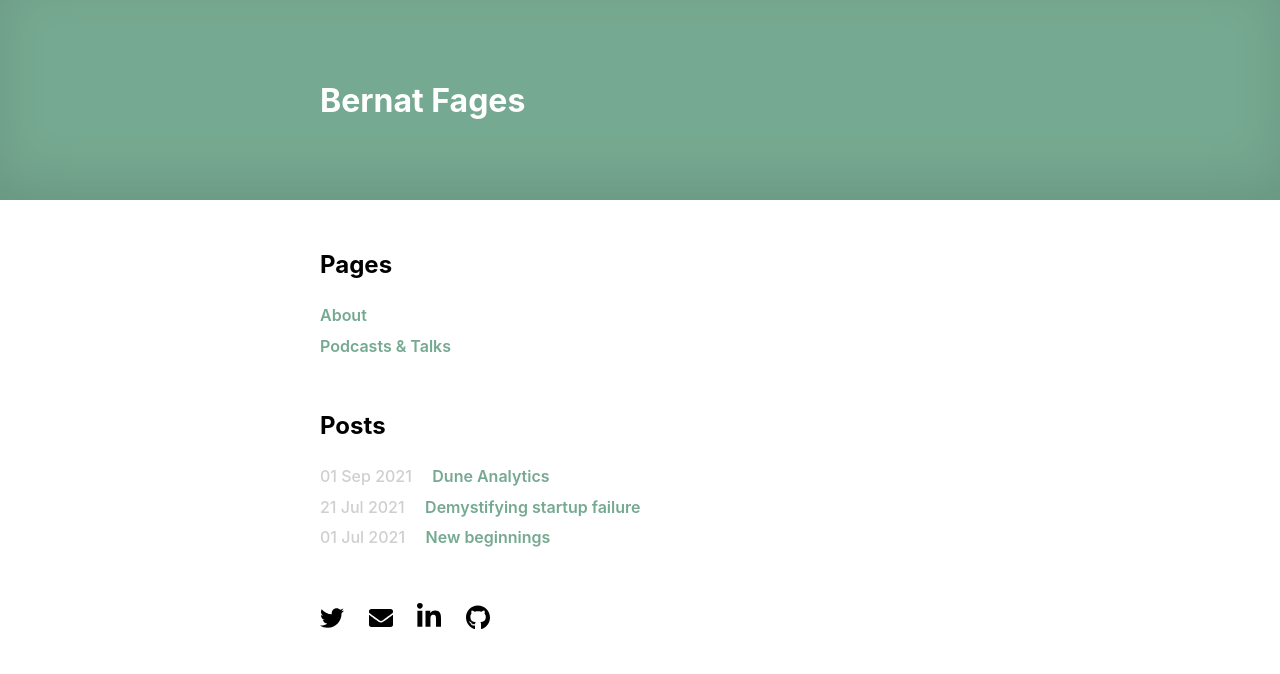
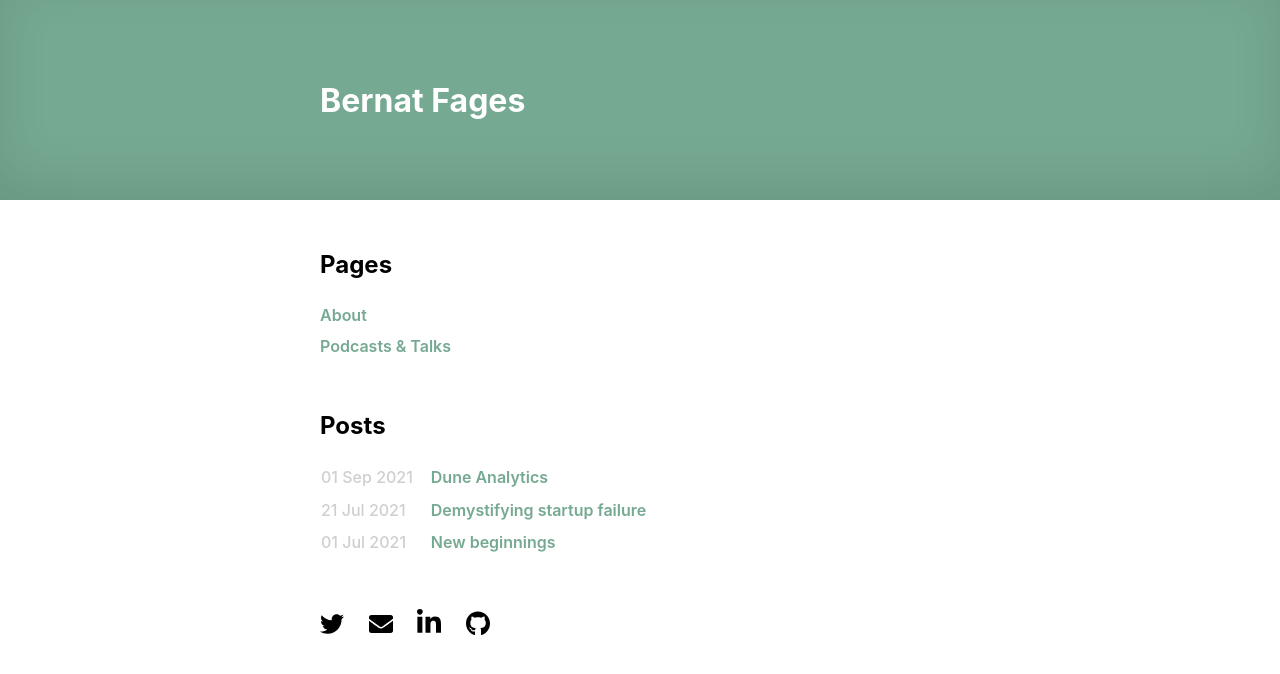
Before and after one commit to bernatfp/bernatfp.github.io, a Jekyll site: the page built from index.markdown, in a window 1280 px wide. Shown: the top 674 px of the page. Built offline with Jekyll 4.4.1, drawn with Linux system fonts in a browser that asks for light colours.

Commit message:
Publish Dune post + style tweaks

```diff
--- a/_layouts/home.html
+++ b/_layouts/home.html
@@ -15,17 +15,19 @@
             {% endfor %}
         </ul>
     </div>
+
     <div class="section">
         <h2>Posts</h2>
-        <ul class="nobullet">
+        <table>
             {% for post in site.posts %}
-            <li>
-                <span class="page-date">{{post.date | date_to_string}}</span>
-                <a class="page" href="{{post.url}}"">{{post.title}}</a>
-            </li>
+            <tr>
+                <td><span class="page-date">{{post.date | date_to_string}}</span></td>
+                <td><a class="page" href="{{post.url}}"">{{post.title}}</a></td>
+            </tr>
             {% endfor %}
-        </ul>
+        </table>
     </div>
+
     <div class="section">
         <p class="contact">
             <a href="https://twitter.com/brnt"><img class="icon" src="assets/twitter.svg"></a>
--- a/_posts/2021-09-01-dune-analytics.markdown
+++ b/_posts/2021-09-01-dune-analytics.markdown
@@ -30,6 +30,6 @@
 <span class="caption">The total value of assets locked in <a href="https://makerdao.com/">MakerDAO</a> has been steadily increasing (in $B)</span>
 </div>
 
-After shutting down my startup I knew that I wanted to go back to doing Product and help push the crypto space forward as part of a tightly-knit team where I can have plenty of opportunities to make huge impact. As a long-time [user](https://dune.xyz/bernat) of the product, I'm very excited to embark on this new journey.
+After shutting down my startup I knew that I wanted to go back to doing Product and help push the crypto space forward, as part of a tightly-knit team where I can have plenty of opportunities to make huge impact. As a long-time [user](https://dune.xyz/bernat) of the product, I'm very excited to embark on this new journey.
 
-*By the way, we're [hiring](https://dune.xyz/careers) across a number of Engineering and Product roles. Hit me up to learn more if you're interested*
+*By the way, we're [hiring](https://dune.xyz/careers) across a number of Engineering and Product roles. Hit me up to learn more if you're interested!*
--- a/style.css
+++ b/style.css
@@ -23,6 +23,10 @@
 a, a:visited, a:hover, a:active {
   color: #76A991;
   text-decoration: none;
+}
+
+table {
+	border-spacing: 0;
 }
 
 .header {
```
